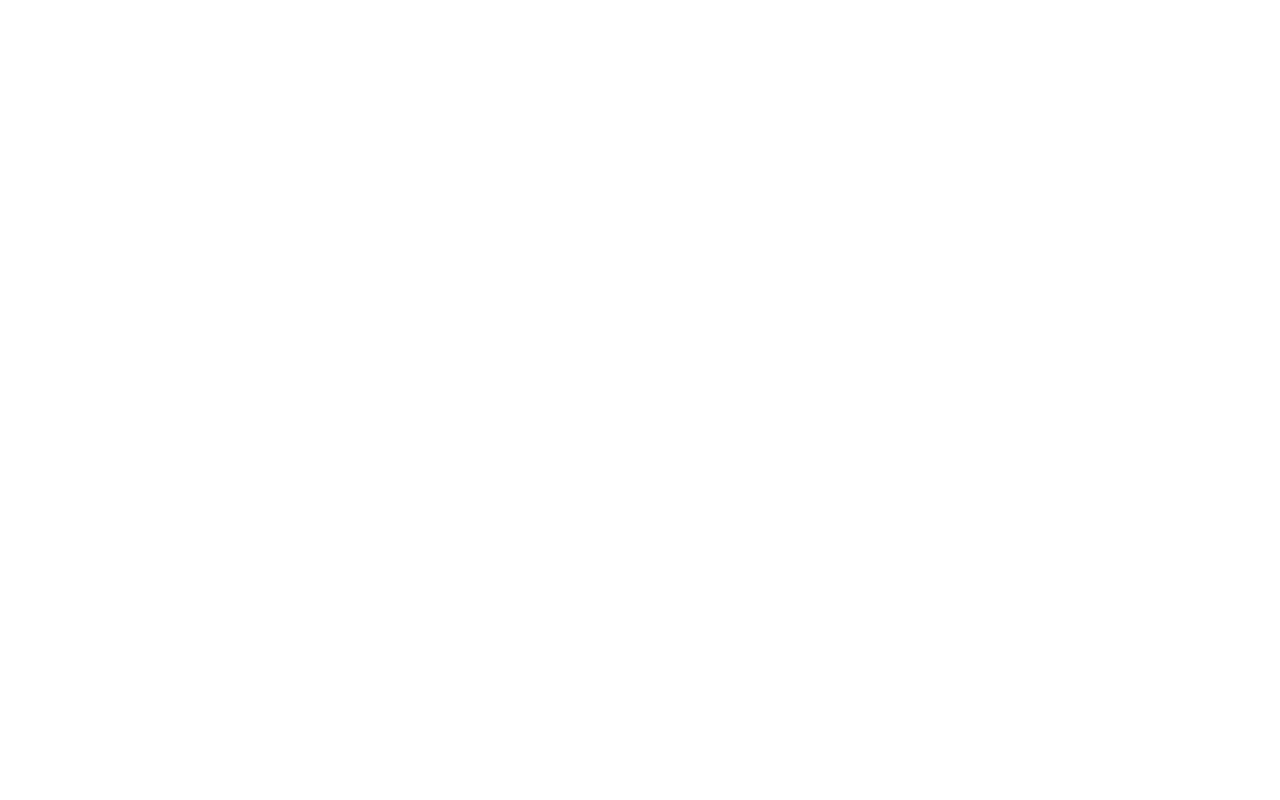
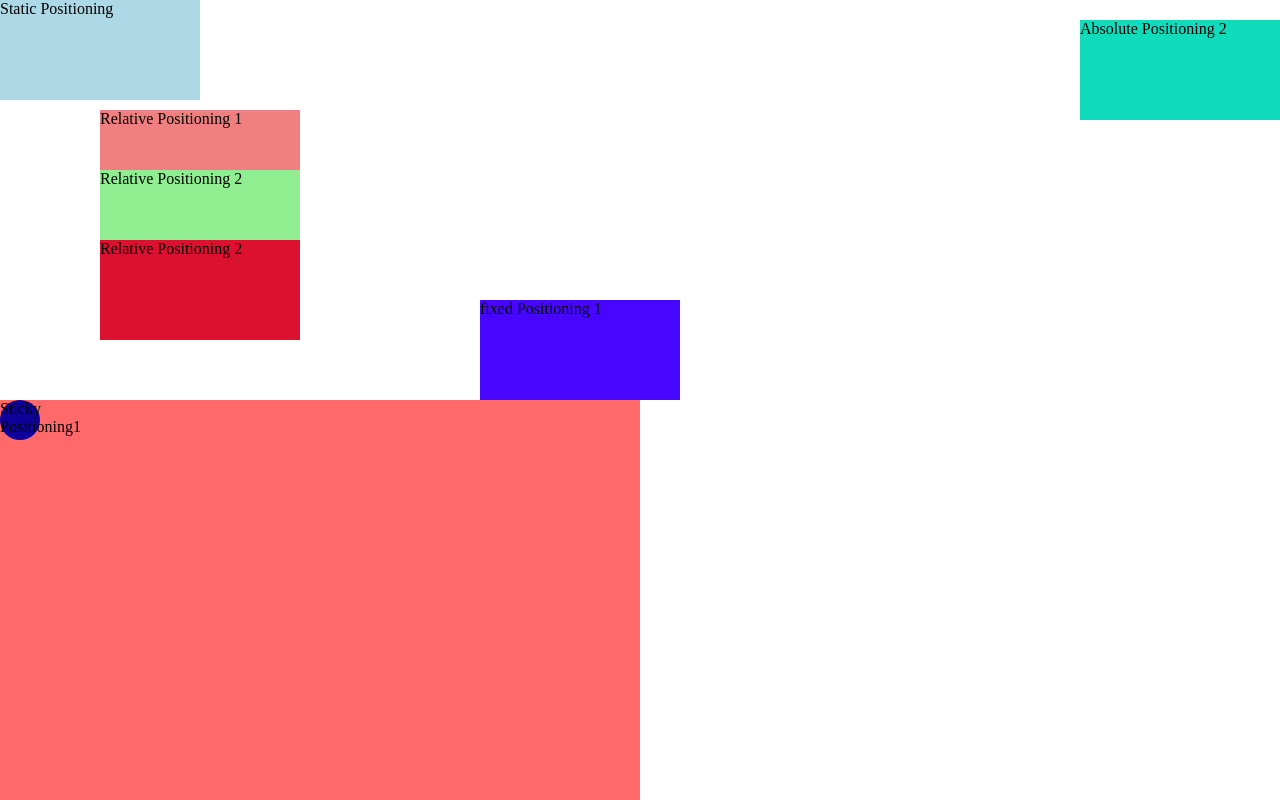
Before and after one commit to Aren-Sudip/Humble-Beginnings, a plain HTML site: page positioning/index.html in a window 1280 px wide. Drawn offline with Linux system fonts and the light colour scheme.

Commit message:
feat: practiced css positioning

```diff
--- a/positioning/index.html
+++ b/positioning/index.html
@@ -7,6 +7,32 @@
   <link rel="stylesheet" href="style.css" class="css">
 </head>
 <body>
+  <section>
 
+    <div class="static-position">
+      <div class="static-1">Static Positioning</div>
+    </div>
+    <div class="relative-position">
+      <div class="relative-1">Relative Positioning 1</div>
+      <div class="relative-2">Relative Positioning 2</div>
+      <div class="relative-3">Relative Positioning 2</div>
+
+    </div>
+
+
+<div class="absolute-position">
+  <div class="absolute-1">Absolute Positioning 1</div>
+  <div class="absolute-2">Absolute Positioning 2</div>
+</div>
+
+    <div class="fixed-position">
+      <div class="fixed-1">fixed Positioning 1</div>
+
+    </div>
+
+     <div class="sticky-position">
+      <div class="sticky-1">Sticky Positioning1</div>
+    </div>
+  </section>
 </body>
 </html>
--- a/positioning/style.css
+++ b/positioning/style.css
@@ -0,0 +1,94 @@
+*{
+  margin: 0;
+  padding: 0;
+  box-sizing: border-box;
+
+}
+section{
+  display: flex;
+  flex-direction: column;
+  justify-content: flex-start ;
+  align-items: flex-start;
+
+  height: 100vh;
+}
+
+.static-1{
+position: static;
+left: 100px;
+background-color: lightblue;
+width: 200px;
+height: 100px;
+}
+.relative-1{
+  position: relative;
+  top:10px;
+left: 100px;
+background-color: lightcoral;
+width: 200px;
+height: 100px;
+z-index: 1;
+}
+.relative-2{
+    position: relative;
+  top:-30px;
+left: 100px;
+background-color: lightgreen;
+width: 200px;
+height: 100px;
+z-index: 2;
+}
+.relative-3{
+    position: relative;
+  top:-60px;
+left: 100px;
+background-color: rgb(220, 16, 47);
+width: 200px;
+height: 100px;
+z-index: 3;
+}
+
+
+
+.absolute-1{
+    position: absolute;
+  bottom:0;
+left: 0;
+background-color: rgb(220, 183, 16);
+width: 200px;
+height: 100px;
+z-index: -2;
+
+}
+.absolute-2{
+    position: absolute;
+  top:20px;
+right: 0;
+background-color: rgb(16, 220, 189);
+width: 200px;
+height: 100px;
+z-index: -1;
+}
+.fixed-1{
+  position: fixed;
+  top:300px;
+right: 600px;
+background-color: rgb(72, 5, 255);
+width: 200px;
+height: 100px;
+z-index: 3;
+}
+.sticky-position{
+width: 50vw;
+height: 1400px;
+background-color: rgb(255, 105, 105);
+}
+
+.sticky-1{
+  position:sticky;
+  width: 40px;
+height: 40px;
+border-radius: 50%;
+top: 10px;
+background-color: rgb(15, 0, 153);
+}
```
